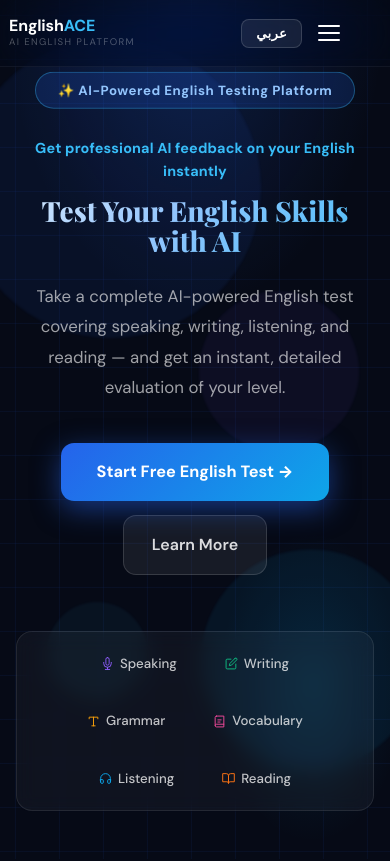
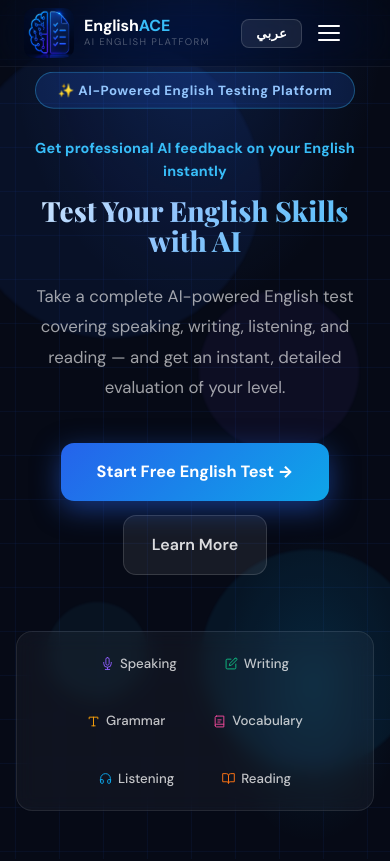
Before and after one commit to mrfar00uk0k-spec/EnglishAce, a React (Vite) app: page / in a window 390 px wide. Shown: the top 861 px of the page. Built offline with nearby package versions, Linux system fonts and the light colour scheme.

Commit message:
Update Navbar.jsx

```diff
--- a/src/components/Navbar.jsx
+++ b/src/components/Navbar.jsx
@@ -62,8 +62,14 @@
 
           {/* Logo */}
           {/* Logo + Lexi badge side by side on the left */}
-          <div style={{ marginLeft: '-95px', display:'flex', alignItems:'center', gap:10 }}>
-            <Link to="/" onClick={(e) => handleNav(e, '/')} style={{ display: 'flex', alignItems: 'center', gap: 10, textDecoration: 'none' }}>
+<div
+  style={{
+    marginLeft: window.innerWidth <= 768 ? '-20px' : '-95px',
+    display:'flex',
+    alignItems:'center',
+    gap:10
+  }}
+>            <Link to="/" onClick={(e) => handleNav(e, '/')} style={{ display: 'flex', alignItems: 'center', gap: 10, textDecoration: 'none' }}>
               <div style={{ width:50, height:50, borderRadius:10, overflow:'hidden', flexShrink:0, background:'#000000', display:'flex', alignItems:'center', justifyContent:'center' }}>
                 <img src="/logo2.png" alt="EnglishACE" style={{ height:'110%', marginTop:'-3%' }} onError={(e)=>{e.target.style.display='none'}}/>
               </div>
```
